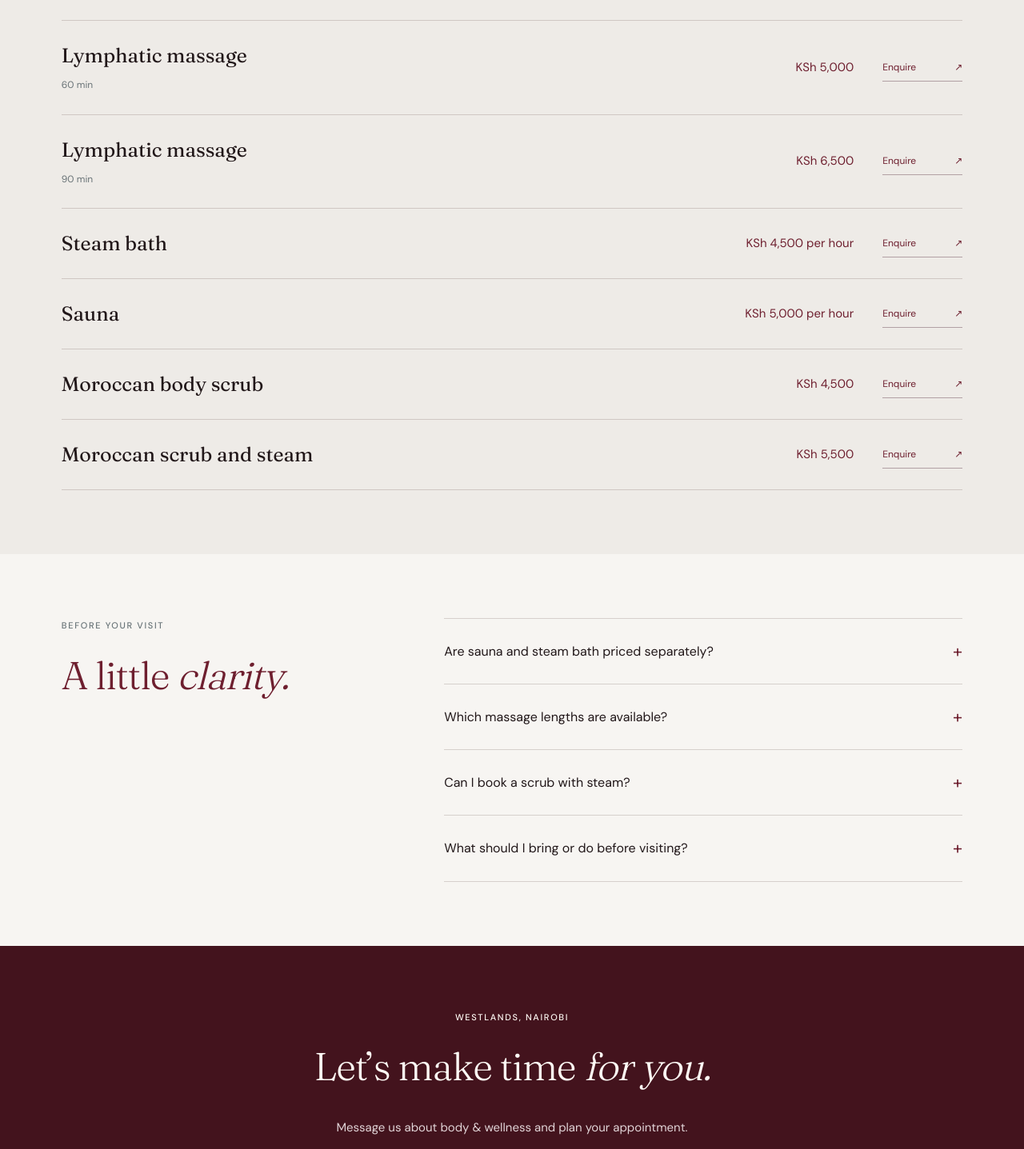
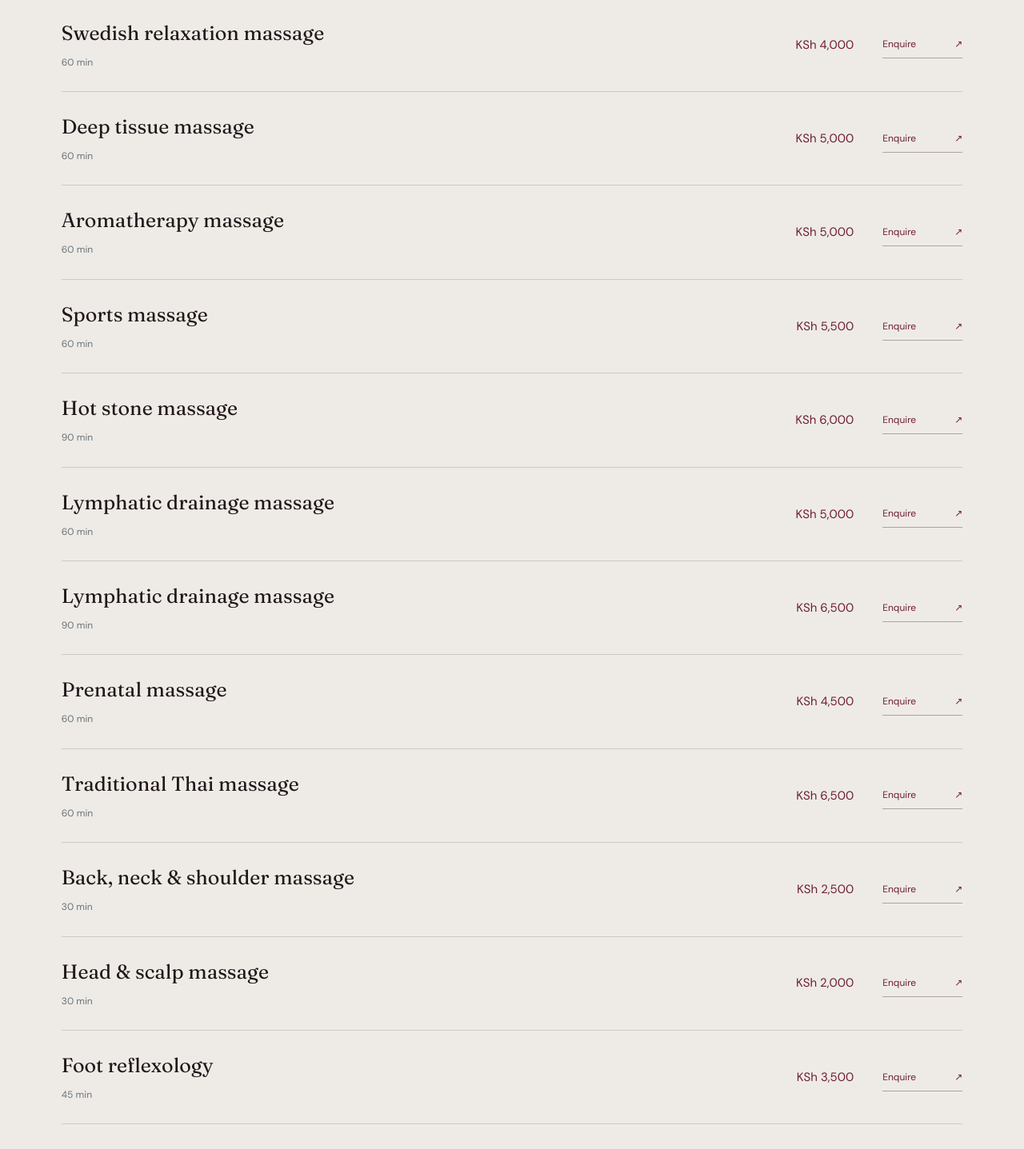
Before and after one commit to MarkMoses27/ginamu-aesthetics, a Next.js app: page /treatments/body-wellness in a window 1280 px wide. Shown: the part 1331-2768 px from the top of the page at 80% size. Built offline with nearby package versions, Linux system fonts and the light colour scheme; a web font is replaced by a local one.

Commit message:
Update Ginamu treatment menu and branded price list

```diff
--- a/src/components/SignatureTreatments.tsx
+++ b/src/components/SignatureTreatments.tsx
@@ -25,7 +25,7 @@ const treatments = [
     image:
       "/images/facial-mask.jpg",
     className: "signatureCardTall",
-    price: "From " + prices.find(item => item.name === "Classic cleansing facial")!.price,
+    price: "From " + prices.find(item => item.id === "skin-express")!.price,
   },
   {
     number: "03",
--- a/src/components/TreatmentFinder.tsx
+++ b/src/components/TreatmentFinder.tsx
@@ -33,9 +33,9 @@ const categories: RitualCategory[] = [
         note: "Explore the hydrating facial, or ask our team about advanced hydration. Confirm the appointment details before booking.",
       },
       {
-        label: "Clarity & smoother texture",
-        treatment: "Classic cleansing facial",
-        note: "Explore our classic cleansing facial and ask our team whether it suits your preferences.",
+        label: "A quick refresh",
+        treatment: "Express facial",
+        note: "Book a 30-minute express facial for a quick refresh.",
       },
       {
         label: "Understand my skin",
@@ -58,8 +58,8 @@ const categories: RitualCategory[] = [
     goals: [
       {
         label: "Make time for a massage",
-        treatment: "Lymphatic Massage",
-        note: "Choose a 60- or 90-minute lymphatic massage and ask our team about availability and preparation.",
+        treatment: "Lymphatic Drainage Massage",
+        note: "Choose a 60- or 90-minute lymphatic drainage massage and ask our team about availability and preparation.",
       },
       {
         label: "Smooth & renew my skin",
--- a/src/components/TreatmentMenu.tsx
+++ b/src/components/TreatmentMenu.tsx
@@ -76,7 +76,7 @@ export default function TreatmentMenu() {
               <a className="priceServiceBook" href={book(`${item.name}${item.duration ? ` (${item.duration})` : ""}`)} target="_blank" rel="noopener noreferrer" aria-label={`${item.name === "Skin care products" ? "Ask about" : item.name === "Skin tag removal" ? "Arrange an assessment for" : "Enquire about"} ${item.name}${item.duration ? ` ${item.duration}` : ""} on WhatsApp`}><span aria-hidden="true">↗</span></a>
             </article>)}
           </div>
-          <p className="priceCategoryFootnote">{group.id === "skin" ? "Skin tag removal is quoted after assessment. Ask us about available skin care products." : group.id === "body" ? "Sauna and steam bath are priced per hour. Confirm your preferred session when booking." : "Prices marked ‘From’ depend on your chosen service. Confirm your final quote when booking."}</p>
+          <p className="priceCategoryFootnote">{group.id === "skin" ? "The final price for skin tag removal is confirmed after assessment. Ask us about available skin care products." : group.id === "body" ? "Sauna and steam bath are priced per hour. Confirm your preferred session when booking." : "Prices marked ‘From’ depend on your chosen service. Confirm your final quote when booking."}</p>
         </div>
       </section>)}
     </div>
--- a/src/data/treatment-categories.ts
+++ b/src/data/treatment-categories.ts
@@ -4,23 +4,23 @@ export const treatmentCategories = [
     intro: "From a first skin analysis to your next facial, explore the care that fits your routine.",
     image: "/images/facial-cucumber.jpg", alt: "Woman enjoying facial care surrounded by cucumber slices", position: "center 40%",
     heading: "A little attention.", headingAccent: "A ritual of your own.",
-    copy: "Choose from classic cleansing, hydrating and advanced hydration facials. If you’re unsure where to begin, ask our team about skin analysis before selecting a treatment.",
+    copy: "Choose from express, hydrating, brightening and advanced hydration facials. If you’re unsure where to begin, ask our team about skin analysis before selecting a treatment.",
     planning: "Tell us which facial interests you, or ask for guidance. Confirm what the appointment includes, the time to allow and any preparation with our team.",
     faq: [
-      ["Which facial should I choose?", "Our menu includes classic cleansing, hydrating and advanced hydration facials. Ask the team to explain the options, or enquire about a skin analysis if you would like help choosing."],
-      ["How long will my appointment take?", "Appointment lengths for facials are confirmed by our team. Ask about the time to allow when booking."],
+      ["Which facial should I choose?", "Our menu includes express, hydrating, brightening and advanced hydration facials. Ask the team to explain the options, or enquire about a skin analysis if you would like help choosing."],
+      ["How long will my appointment take?", "The express facial takes 30 minutes. Ask our team how much time to allow for other facials."],
       ["Can I ask about skin care products?", "Yes. Contact us about available products, stock and individual prices."],
-      ["How is skin tag removal priced?", "The price is quoted after assessment. Arrange a consultation with the team before booking this service."],
+      ["How is skin tag removal priced?", "Prices start at KSh 3,000, with the final quote confirmed after assessment. Arrange a consultation with the team before booking this service."],
     ],
   },
   {
     id: "body", slug: "body-wellness", title: "Body & Wellness", headline: "Make room for", accent: "a slower moment.",
-    intro: "Explore lymphatic massage, Moroccan body scrubs, sauna and steam bath sessions.",
+    intro: "Explore massage, Moroccan body treatments, sauna and steam bath sessions.",
     image: "https://d2ol7oe51mr4n9.cloudfront.net/user_3HueTg25CuFruN86S3y4yyskQlZ/d09aadd5-d46f-418a-b64f-3792232ff1d6.jpg", alt: "Body treatment at a spa", position: "center",
     heading: "Time for body care.", headingAccent: "Chosen by you.",
-    copy: "Choose a 60- or 90-minute lymphatic massage, a Moroccan body scrub, or a sauna or steam bath session. The menu also includes a Moroccan scrub and steam option.",
+    copy: "Choose from relaxation, deep tissue, lymphatic drainage and other massages, or book a Moroccan body scrub, sauna or steam bath.",
     planning: "Confirm your chosen session, preparation and availability with our team. Sauna and steam bath are priced per hour; ask how much time to allow for your visit.",
-    faq: [["Are sauna and steam bath priced separately?", "Yes. Steam bath is KSh 4,500 per hour and sauna is KSh 5,000 per hour."], ["Which massage lengths are available?", "Lymphatic massage is listed in 60-minute and 90-minute sessions. See the menu below for each price."], ["Can I book a scrub with steam?", "The menu includes Moroccan scrub and steam at KSh 5,500. Confirm what the appointment includes and its duration with the team."], ["What should I bring or do before visiting?", "Ask the team about preparation for your selected service when booking."]],
+    faq: [["Are sauna and steam bath priced separately?", "Yes. Steam bath is KSh 4,500 per hour and sauna is KSh 5,000 per hour."], ["Which massage lengths are available?", "Massages are listed in 30-, 45-, 60- and 90-minute sessions. See the menu below for the duration and price of each treatment."], ["Can I book a scrub with steam?", "The 60-minute Moroccan body scrub and steam booking is KSh 5,500."], ["What should I bring or do before visiting?", "Ask the team about preparation for your selected service when booking."]],
   },
   {
     id: "brows", slug: "brows-lashes", title: "Brows & Lashes", headline: "The details that", accent: "feel like you.",
@@ -29,14 +29,14 @@ export const treatmentCategories = [
     heading: "Your features.", headingAccent: "Your preferred finish.",
     copy: "Explore classic, hybrid and volume lash extensions, alongside microblading and touch-up services. Share the look you have in mind when arranging your visit.",
     planning: "Ask about preparation, appointment length and upkeep for your chosen service. Refill pricing starts from the amount shown; confirm the final quote with our team.",
-    faq: [["Which lash options are on the menu?", "Classic, hybrid and volume lash extensions are listed, together with lash refill and removal services."], ["Is microblading touch-up listed separately?", "Yes. Microblading is KSh 15,000 and the touch-up service is KSh 5,000. Confirm which appointment you need with our team."], ["How much is a lash refill?", "Lash refills start from KSh 2,000. Ask the team to confirm your quote before the appointment."], ["What should I know before my appointment?", "Discuss your preferred look and ask the team about preparation, aftercare and the time to allow."]],
+    faq: [["Which lash options are on the menu?", "Classic, hybrid and volume lash extensions are listed, together with lash refill and removal services."], ["Is microblading touch-up listed separately?", "Yes. Microblading is KSh 15,000 and the touch-up service is KSh 3,000. Confirm which appointment you need with our team."], ["How much is a lash refill?", "Lash refills start from KSh 2,000. Ask the team to confirm your quote before the appointment."], ["What should I know before my appointment?", "Discuss your preferred look and ask the team about preparation, aftercare and the time to allow."]],
   },
   {
     id: "nails", slug: "nail-care", title: "Nail Care", headline: "A considered finish,", accent: "down to the details.",
     intro: "Manicures, pedicures, gel and acrylic options for the finish you have in mind.",
     image: "/images/manicure.jpg", alt: "Coral nail polish being applied during a manicure", position: "center",
     heading: "A fresh colour.", headingAccent: "A little expression.",
-    copy: "Choose a classic manicure or pedicure, gel application, or an acrylic set. Removal, infill and nail art options are also on the menu.",
+    copy: "Choose a classic manicure or pedicure, gel application, acrylic or gum gel extensions. Removal, infill and nail art options are also on the menu.",
     planning: "Mention any existing gel or acrylics when booking and ask whether removal is needed. Confirm available colours, your preferred design and any additional cost.",
     faq: [["Can I book gel application only?", "Yes. Gel application only is listed at KSh 1,200. Gel manicure and gel pedicure are listed separately."], ["Is nail removal a separate service?", "Yes. Gel and acrylic removal each have their own price on the menu."], ["How is nail art priced?", "Nail art starts from KSh 200 per nail. Share your design idea so the team can confirm the price."], ["Are acrylic prices fixed?", "The acrylic full set and infill prices are listed as starting prices. Confirm your chosen finish and final quote when booking."]],
   },
--- a/src/data/treatments.json
+++ b/src/data/treatments.json
@@ -7,16 +7,23 @@
     "duration": null
   },
   {
-    "id": "skin-2",
-    "name": "Classic cleansing facial",
-    "price": "KSh 3,500",
+    "id": "skin-express",
+    "name": "Express facial",
+    "price": "KSh 2,500",
     "category": "skin",
-    "duration": null
+    "duration": "30 min"
   },
   {
     "id": "skin-3",
     "name": "Hydrating facial",
     "price": "KSh 4,500",
+    "category": "skin",
+    "duration": null
+  },
+  {
+    "id": "skin-brightening",
+    "name": "Brightening facial",
+    "price": "KSh 5,500",
     "category": "skin",
     "duration": null
   },
@@ -28,51 +35,128 @@
     "duration": null
   },
   {
+    "id": "body-swedish",
+    "name": "Swedish relaxation massage",
+    "price": "KSh 4,000",
+    "category": "body",
+    "duration": "60 min"
+  },
+  {
+    "id": "body-deep-tissue",
+    "name": "Deep tissue massage",
+    "price": "KSh 5,000",
+    "category": "body",
+    "duration": "60 min"
+  },
+  {
+    "id": "body-aromatherapy",
+    "name": "Aromatherapy massage",
+    "price": "KSh 5,000",
+    "category": "body",
+    "duration": "60 min"
+  },
+  {
+    "id": "body-sports",
+    "name": "Sports massage",
+    "price": "KSh 5,500",
+    "category": "body",
+    "duration": "60 min"
+  },
+  {
+    "id": "body-hot-stone",
+    "name": "Hot stone massage",
+    "price": "KSh 6,000",
+    "category": "body",
+    "duration": "90 min"
+  },
+  {
     "id": "body-5",
-    "name": "Lymphatic massage",
+    "name": "Lymphatic drainage massage",
     "price": "KSh 5,000",
     "category": "body",
     "duration": "60 min"
   },
   {
     "id": "body-6",
-    "name": "Lymphatic massage",
+    "name": "Lymphatic drainage massage",
     "price": "KSh 6,500",
     "category": "body",
     "duration": "90 min"
   },
   {
+    "id": "body-prenatal",
+    "name": "Prenatal massage",
+    "price": "KSh 4,500",
+    "category": "body",
+    "duration": "60 min"
+  },
+  {
+    "id": "body-thai",
+    "name": "Traditional Thai massage",
+    "price": "KSh 6,500",
+    "category": "body",
+    "duration": "60 min"
+  },
+  {
+    "id": "body-back-neck-shoulder",
+    "name": "Back, neck & shoulder massage",
+    "price": "KSh 2,500",
+    "category": "body",
+    "duration": "30 min"
+  },
+  {
+    "id": "body-head-scalp",
+    "name": "Head & scalp massage",
+    "price": "KSh 2,000",
+    "category": "body",
+    "duration": "30 min"
+  },
+  {
+    "id": "body-foot-reflexology",
+    "name": "Foot reflexology",
+    "price": "KSh 3,500",
+    "category": "body",
+    "duration": "45 min"
+  },
+  {
+    "id": "body-couples",
+    "name": "Couples massage",
+    "price": "KSh 10,000 for two",
+    "category": "body",
+    "duration": "60 min"
+  },
+  {
     "id": "body-7",
     "name": "Steam bath",
-    "price": "KSh 4,500 per hour",
+    "price": "KSh 4,500",
     "category": "body",
-    "duration": null
+    "duration": "60 min"
   },
   {
     "id": "body-8",
     "name": "Sauna",
-    "price": "KSh 5,000 per hour",
+    "price": "KSh 5,000",
     "category": "body",
-    "duration": null
+    "duration": "60 min"
   },
   {
     "id": "body-9",
     "name": "Moroccan body scrub",
     "price": "KSh 4,500",
     "category": "body",
-    "duration": null
+    "duration": "45 min"
   },
   {
     "id": "body-10",
-    "name": "Moroccan scrub and steam",
+    "name": "Moroccan body scrub & steam",
     "price": "KSh 5,500",
     "category": "body",
-    "duration": null
+    "duration": "60 min"
   },
   {
     "id": "skin-11",
     "name": "Skin tag removal",
-    "price": "Quote after assessment",
+    "price": "From KSh 3,000",
     "category": "skin",
     "duration": null
   },
@@ -129,6 +213,13 @@
     "id": "nails-19",
     "name": "Acrylic infill",
     "price": "From KSh 2,500",
+    "category": "nails",
+    "duration": null
+  },
+  {
+    "id": "nails-gum-gel",
+    "name": "Gum gel extensions – full set",
+    "price": "KSh 5,000",
     "category": "nails",
     "duration": null
   },
@@ -198,7 +289,7 @@
   {
     "id": "brows-29",
     "name": "Microblading touch-up",
-    "price": "KSh 5,000",
+    "price": "KSh 3,000",
     "category": "brows",
     "duration": null
   },
```
Also changed, not shown: 1 other file (tests, documents, lock files or other folders).
